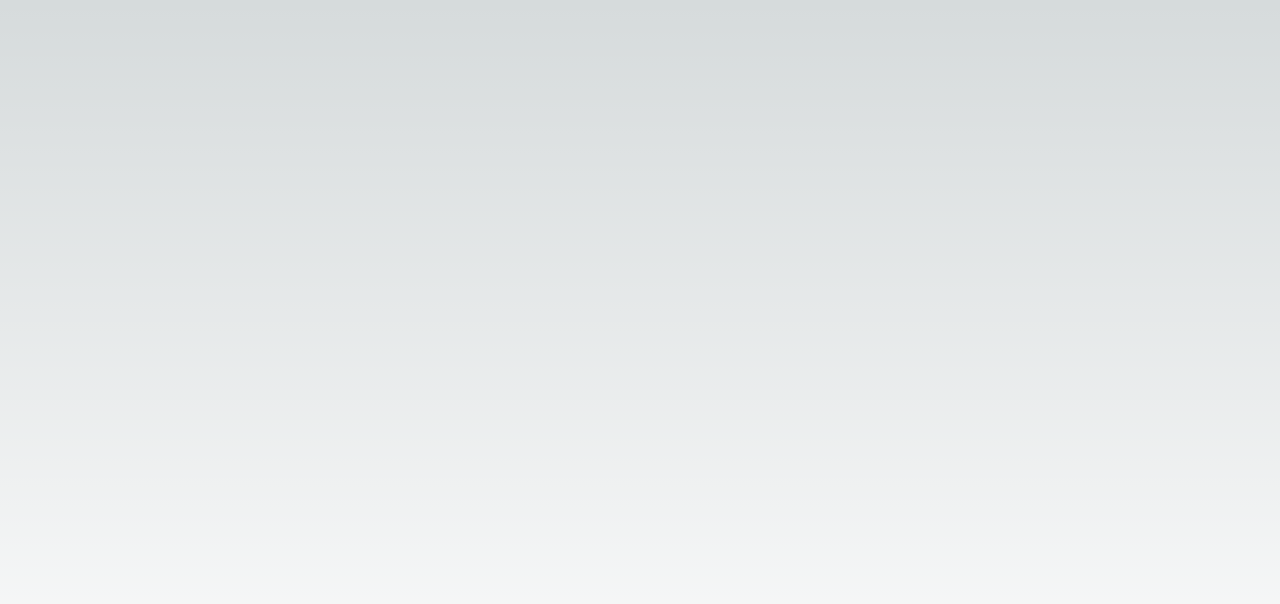
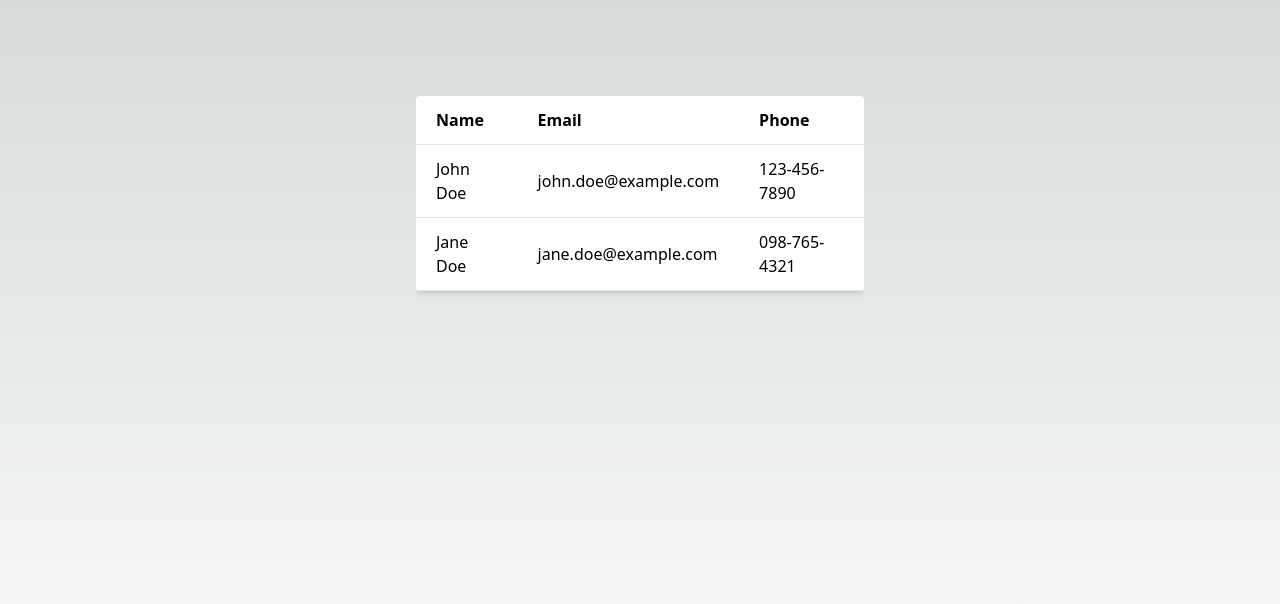
Before and after one commit to imagine-bot/291258, a Next.js app: page / in a window 1280 px wide. Shown: the top 604 px of the page. Built offline with nearby package versions, Linux system fonts and the light colour scheme.

Commit message:
Commit from Stub AI

```diff
--- /dev/null
+++ b/components/UserList.tsx
@@ -0,0 +1,38 @@
+import React from 'react';
+
+type User = {
+  name: string;
+  email: string;
+  phone: string;
+};
+
+type UserListProps = {
+  users: User[];
+};
+
+const UserList: React.FC<UserListProps> = ({ users }) => {
+  return (
+    <div className="w-full max-w-md mx-auto overflow-auto">
+      <table className="w-full text-md bg-white shadow-md rounded mb-4">
+        <thead>
+          <tr className="border-b">
+            <th className="text-left p-3 px-5">Name</th>
+            <th className="text-left p-3 px-5">Email</th>
+            <th className="text-left p-3 px-5">Phone</th>
+          </tr>
+        </thead>
+        <tbody>
+          {users.map((user, index) => (
+            <tr className="border-b hover:bg-orange-100" key={index}>
+              <td className="p-3 px-5">{user.name}</td>
+              <td className="p-3 px-5">{user.email}</td>
+              <td className="p-3 px-5">{user.phone}</td>
+            </tr>
+          ))}
+        </tbody>
+      </table>
+    </div>
+  );
+};
+
+export default UserList;
--- a/pages/index.tsx
+++ b/pages/index.tsx
@@ -1,13 +1,18 @@
 import Image from 'next/image'
-import { Inter } from 'next/font/google'
+import UserList from '../components/UserList';
 
-const inter = Inter({ subsets: ['latin'] })
+const users = [
+  { name: 'John Doe', email: 'john.doe@example.com', phone: '123-456-7890' },
+  { name: 'Jane Doe', email: 'jane.doe@example.com', phone: '098-765-4321' },
+  // Add more users here
+];
 
 export default function Home() {
   return (
     <main
-      className={`flex min-h-screen flex-col items-center justify-between p-24 ${inter.className}`}
+      className={`flex min-h-screen flex-col items-center justify-between p-24`}
     >
+      <UserList users={users} />
     </main>
   )
 }
```
